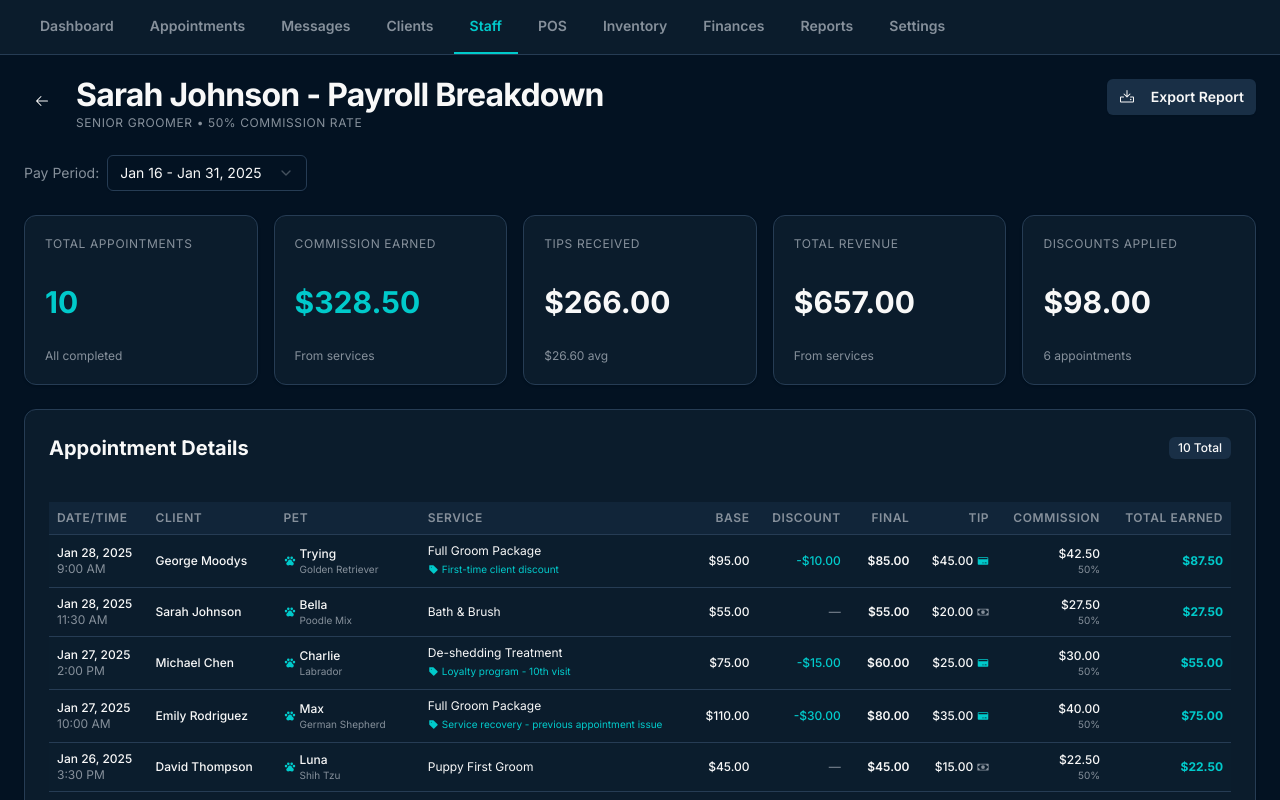
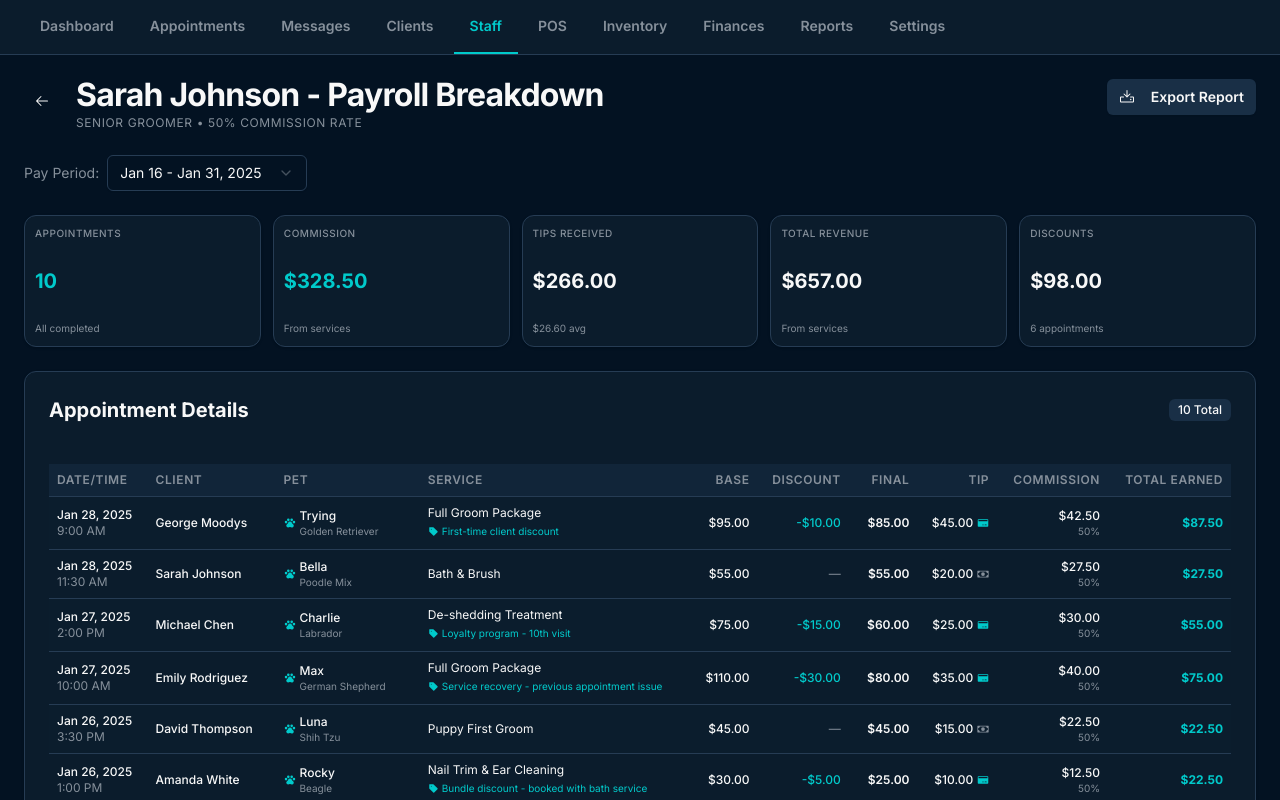
Before and after one commit to JimmysRanch/126, a React (Vite) app: page /staff/1/payroll-breakdown in a window 1280 px wide. Shown: the top 800 px of the page. Built offline with nearby package versions, Linux system fonts and the light colour scheme.

Commit message:
Generated by Spark: On the payroll breakdown lets make the first 5 widgets much shorter and to keep the app looking in sync if you could use the size of the Bills, Payments, Sales Tax and Payroll widgets that are in the finances tab that would be great and i think would look really sharp.

```diff
--- a/src/pages/StaffPayrollBreakdown.tsx
+++ b/src/pages/StaffPayrollBreakdown.tsx
@@ -348,65 +348,65 @@ export function StaffPayrollBreakdown() {
           </div>
         </div>
 
-        <div className={`grid ${isMobile ? 'grid-cols-2' : 'grid-cols-5'} gap-2 sm:gap-4`}>
-          <Card className="p-3 sm:p-5 bg-card border-border">
-            <div className="text-[10px] sm:text-xs text-muted-foreground uppercase tracking-wider mb-1 sm:mb-2">
-              Total Appointments
-            </div>
-            <div className="text-xl sm:text-3xl font-bold text-primary">
+        <div className={`grid ${isMobile ? 'grid-cols-2' : 'grid-cols-5'} gap-3`}>
+          <Card className="p-2 md:p-2.5 bg-card border-border">
+            <p className="text-[10px] uppercase tracking-wider text-muted-foreground font-medium">
+              APPOINTMENTS
+            </p>
+            <p className="text-lg md:text-xl font-bold mt-0.5 text-primary">
               {appointments.length}
-            </div>
-            <div className="text-[10px] sm:text-xs text-muted-foreground mt-1">
+            </p>
+            <p className="text-[10px] text-muted-foreground mt-0.5">
               All completed
-            </div>
+            </p>
           </Card>
 
-          <Card className="p-3 sm:p-5 bg-card border-border">
-            <div className="text-[10px] sm:text-xs text-muted-foreground uppercase tracking-wider mb-1 sm:mb-2">
-              Commission Earned
-            </div>
-            <div className="text-xl sm:text-3xl font-bold text-primary">
+          <Card className="p-2 md:p-2.5 bg-card border-border">
+            <p className="text-[10px] uppercase tracking-wider text-muted-foreground font-medium">
+              COMMISSION
+            </p>
+            <p className="text-lg md:text-xl font-bold mt-0.5 text-primary">
               ${totalEarnings.toFixed(2)}
-            </div>
-            <div className="text-[10px] sm:text-xs text-muted-foreground mt-1">
+            </p>
+            <p className="text-[10px] text-muted-foreground mt-0.5">
               From services
-            </div>
+            </p>
           </Card>
 
-          <Card className="p-3 sm:p-5 bg-card border-border">
-            <div className="text-[10px] sm:text-xs text-muted-foreground uppercase tracking-wider mb-1 sm:mb-2">
-              Tips Received
-            </div>
-            <div className="text-xl sm:text-3xl font-bold">
+          <Card className="p-2 md:p-2.5 bg-card border-border">
+            <p className="text-[10px] uppercase tracking-wider text-muted-foreground font-medium">
+              TIPS RECEIVED
+            </p>
+            <p className="text-lg md:text-xl font-bold mt-0.5">
               ${totalTips.toFixed(2)}
-            </div>
-            <div className="text-[10px] sm:text-xs text-muted-foreground mt-1">
+            </p>
+            <p className="text-[10px] text-muted-foreground mt-0.5">
               ${(totalTips / appointments.length).toFixed(2)} avg
-            </div>
+            </p>
           </Card>
 
-          <Card className="p-3 sm:p-5 bg-card border-border">
-            <div className="text-[10px] sm:text-xs text-muted-foreground uppercase tracking-wider mb-1 sm:mb-2">
-              Total Revenue
-            </div>
-            <div className="text-xl sm:text-3xl font-bold">
+          <Card className="p-2 md:p-2.5 bg-card border-border">
+            <p className="text-[10px] uppercase tracking-wider text-muted-foreground font-medium">
+              TOTAL REVENUE
+            </p>
+            <p className="text-lg md:text-xl font-bold mt-0.5">
               ${totalRevenue.toFixed(2)}
-            </div>
-            <div className="text-[10px] sm:text-xs text-muted-foreground mt-1">
+            </p>
+            <p className="text-[10px] text-muted-foreground mt-0.5">
               From services
-            </div>
+            </p>
           </Card>
 
-          <Card className={`p-3 sm:p-5 bg-card border-border ${isMobile ? 'col-span-2' : ''}`}>
-            <div className="text-[10px] sm:text-xs text-muted-foreground uppercase tracking-wider mb-1 sm:mb-2">
-              Discounts Applied
-            </div>
-            <div className="text-xl sm:text-3xl font-bold">
+          <Card className={`p-2 md:p-2.5 bg-card border-border ${isMobile ? 'col-span-2' : ''}`}>
+            <p className="text-[10px] uppercase tracking-wider text-muted-foreground font-medium">
+              DISCOUNTS
+            </p>
+            <p className="text-lg md:text-xl font-bold mt-0.5">
               ${totalDiscounts.toFixed(2)}
-            </div>
-            <div className="text-[10px] sm:text-xs text-muted-foreground mt-1">
+            </p>
+            <p className="text-[10px] text-muted-foreground mt-0.5">
               {appointmentsWithDiscount} appointments
-            </div>
+            </p>
           </Card>
         </div>
 
```
